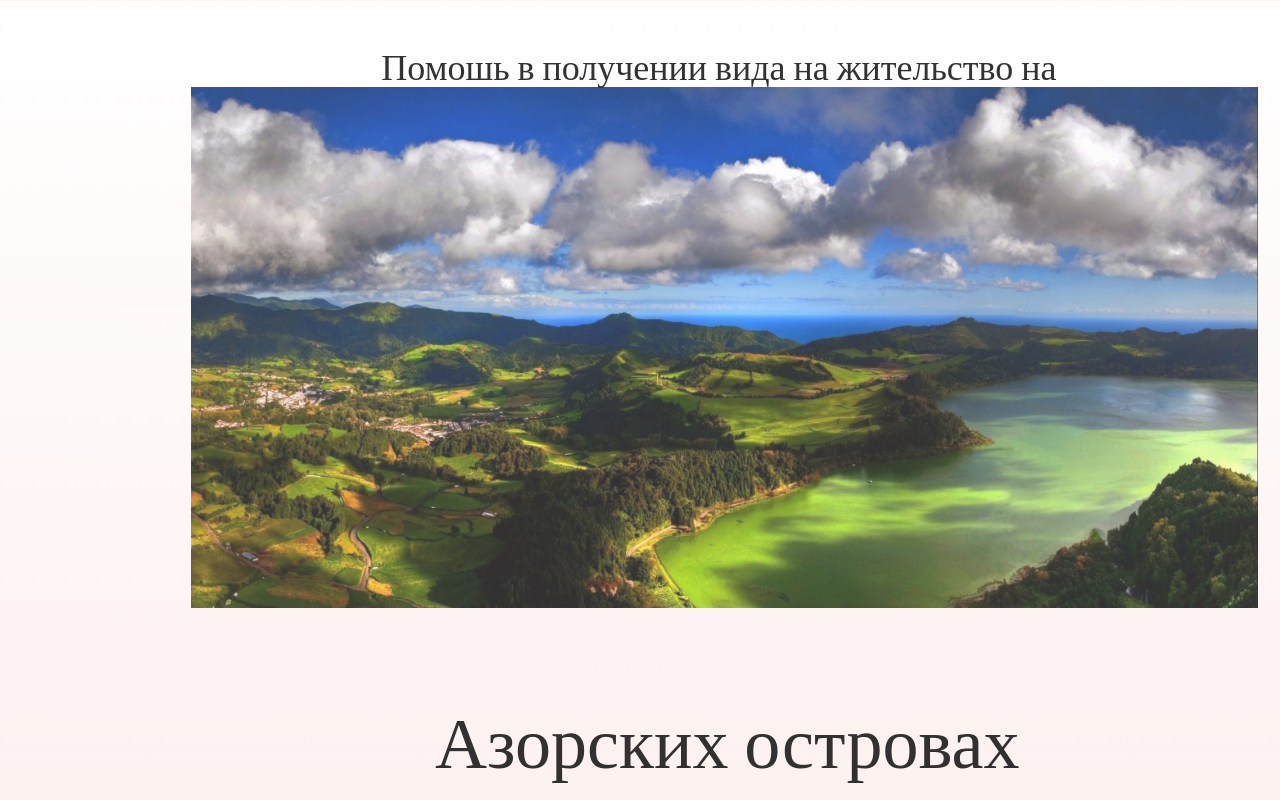
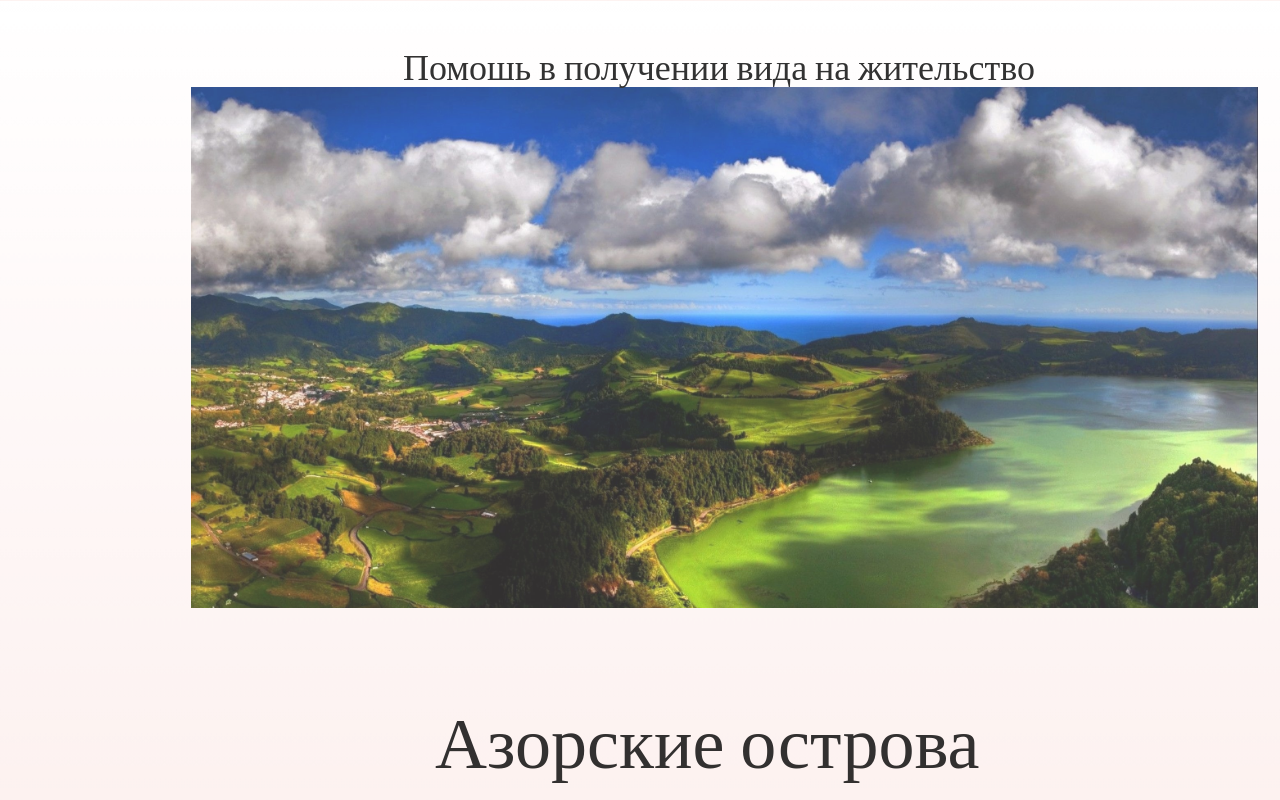
Before and after one commit to BorisKest/boriskest.github.io, a plain HTML site: page index.html in a window 1280 px wide. Shown: the top 800 px of the page. Drawn offline with nearby package versions, Linux system fonts and the light colour scheme; files that its build step writes are made by us from their sources; files whose address does not match are found by name; a web font is replaced by a local one.

Commit message:
Update index.html

```diff
--- a/index.html
+++ b/index.html
@@ -4,14 +4,14 @@
     <meta name="viewpoint" content="widht = device-wight, initial-scai=1,shrink-to-fit=0">
     <meta charset="UTF-8">
     <link href="https://fonts.googleapis.com/css2?family=Sorts+Mill+Goudy&display=swap" rel="stylesheet">
-    <link rel= "stylesheet" href="/Users/boris/Documents/Html/DavidADDproject/style.css">
+    <link rel= "stylesheet" href="/style.css">
     <title>Move to Azors</title>
     <link href="https://fonts.googleapis.com/css2?family=Poiret+One&display=swap" rel="stylesheet">
 
 </head>
 <body>
 
-    <p class="introtext">Помошь в получении вида на жительство на</p>
+    <p class="introtext">Помошь в получении вида на жительство</p>
 
     <div class="intro">
         <div class="container">
@@ -19,7 +19,7 @@
         </div>
     </div>
 
-    <p class="azorestext">Азорских островах</p>
+    <p class="azorestext">Азорские острова</p>
 
     <p class="companytext">Португальская компания Feliz terra LDA <br>под руководством Dr. Norbrto Pereira Botelho специалиста в области земельного и имущественного права Азор окажет помошь если вы решили обосноваться на Азорах.</p>
      <div class="norbertoimg"><h1> </h1></div>
```
